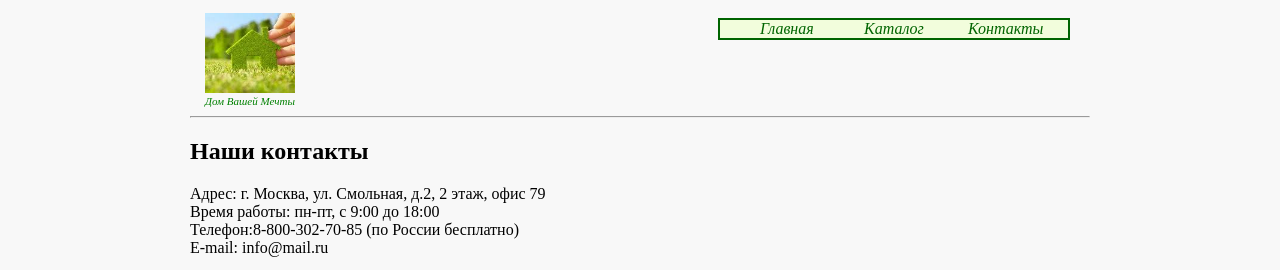
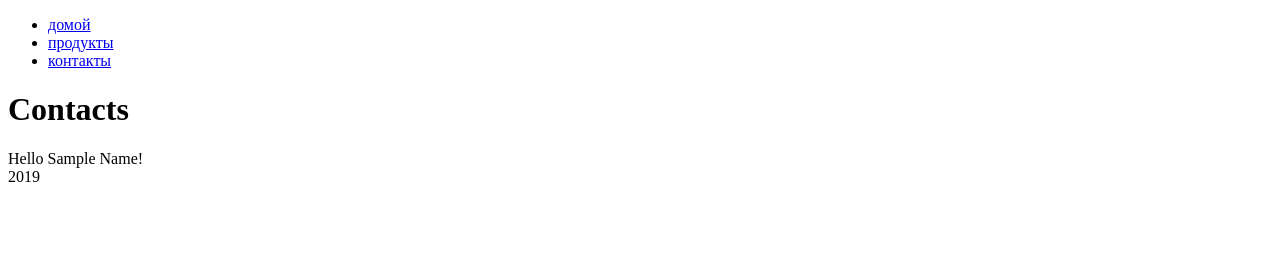
Before and after one commit to KSolovjev/Django, a Django app: template geekshop/mainapp/templates/mainapp/contacts.html in a window 1280 px wide. Shown: the top 270 px of the page. After the commit the page ends 182 px from the top, so only its background shows below. Run offline with Django 3.2, Linux system fonts and the light colour scheme; the template is opened without the code that fills it: most values are stand-ins (such as "Sample title", 1, 10 or a date in 2020).

Commit message:
homework 2

```diff
--- a/geekshop/geekshop/urls.py
+++ b/geekshop/geekshop/urls.py
@@ -18,8 +18,8 @@ from django.contrib import admin
 import mainapp.views as mainapp
 
 urlpatterns = [
-	url(r'', mainapp.main),
-	url(r'^products', mainapp.products),
-	url(r'^contacts', mainapp.contacts),
+	url(r'^products/', mainapp.products, name='products'),
+	url(r'^contacts/', mainapp.contacts, name='contacts'),
     url(r'^admin/', admin.site.urls),
+    url(r'^$', mainapp.main, name='main'),
 ]
--- /dev/null
+++ b/geekshop/mainapp/templates/mainapp/base.html
@@ -0,0 +1,21 @@
+<!DOCTYPE html>
+{% load static %}
+<html lang="en">
+<head>
+    <meta charset="UTF-8">
+    {% block title %}
+    {% endblock %}
+    <link rel="stylesheet" type="text/css" href="{% static 'css/style1.css' %}">
+</head>
+<body>
+<!--<ul class="menu">
+    <li><a href="/" class="active">домой</a></li>
+    <li><a href="/products/">продукты</a></li>
+    <li><a href="/contacts/">контакты</a></li>
+</ul>-->
+{% block content %}
+{% endblock %}
+{% block js %}
+{% endblock %}
+</body>
+</html>
--- a/geekshop/mainapp/templates/mainapp/contacts.html
+++ b/geekshop/mainapp/templates/mainapp/contacts.html
@@ -1,60 +1,27 @@
-<!DOCTYPE html>
-<html>
+<!--<!DOCTYPE html>
+<html lang="en">
 <head>
-	<meta charset="utf-8">
-	<title>Contacts</title>
-	<link rel="stylesheet" type="text/css" href="/static/css/style.css">
+    <meta charset="UTF-8">
+    <title>Contacts</title>
 </head>
 <body>
-	<div class="container">
-		<div class="header">
-			<div class="logo">
-				<img src="static/img/logo1.jpg" alt="logotype" height="80" width="90"><br>
-				<span>Дом Вашей Мечты</span>
-			</div>
-			<ul class="menu">
-				<li><a href="index.html">Главная</a></li>
-				<li><a href="catalog.html">Каталог</a></li>
-				<li><a href="contacts.html">Контакты</a></li>
-			</ul>
-			<!--<table class="tabmenu">
-				<tr>
-					<td><a href="#">Главная</a></td>
-					<td><a href="catalog.html">Каталог</a></td>
-					<td><a href="contacts.html">Контакты</a></td>
-				</tr>
-			</table>-->
-		</div>
-		<hr>
-		<h2>Наши контакты</h2>
-		<p>Адрес: г. Москва, ул. Смольная, д.2, 2 этаж, офис 79<br>Время работы: пн-пт, с 9:00 до 18:00<br>Телефон:8-800-302-70-85 (по России бесплатно)<br>E-mail: info@mail.ru</p>
-		<iframe src="https://www.google.com/maps/embed?pb=!1m18!1m12!1m3!1d1583.929397348004!2d37.49950398582509!3d55.84506412453794!2m3!1f0!2f0!3f0!3m2!1i1024!2i768!4f13.1!3m3!1m2!1s0x46b537e4d07df061%3A0x87160d0a54364a04!2z0KHQvNC-0LvRjNC90LDRjyDRg9C7LiwgMiwg0JzQvtGB0LrQstCwLCAxMjU0OTM!5e0!3m2!1sru!2sru!4v1550188092271" width="100%" height="400" frameborder="2" style="border:1" allowfullscreen></iframe><br>
-		<p>Напишите нам:</p>
-		<form class="feedback" action="">
-			<fieldset>Имя:
-		        <input type="text" placeholder="Ваше имя">
-		        <br> Email:
-		        <input class="email" type="text" placeholder="Ваш электронный адрес">
-		        <br> Телефон:
-		        <input type="text" placeholder="Ваш номер телефона">
-		        <br> Опишите Ваш вопрос:
-		        <br>
-		        <textarea cols="50" rows="5" placeholder="Введите текст сообщения"></textarea>
-		        <!--<input type="text" placeholder="Введите текст сообщения">-->
-		        <br>
-		        <input type="submit" value="Отправить сообщение">
-		        <input type="reset" value="Очистить">
-	    	</fieldset>
-	    </form>
-		<form class="subscribe">
-			<fieldset>
-				Подпишитесь на нашу E-mail рассылку, чтобы быть в курсе всех специальных предложений, проводимых акций и скидках <br>
-				<input type="text" placeholder="Введите ваш адрес электронной почты, E-mail" size="40" name="">
-				<input type="submit" value="Подписаться">
-			</fieldset>
-		</form>
-		<hr>
-		<div class="footer">Все права защищены &copy;&nbsp;2019</div>
-	</div>
+<ul class="menu">
+    <li><a href="/" class="active">домой</a></li>
+    <li><a href="/products/">продукты</a></li>
+    <li><a href="/contacts/">контакты</a></li>
+</ul>
+<h1>Contacts</h1>
 </body>
-</html>
+</html>-->
+{% extends 'mainapp/base.html'%}
+
+{% block title %}
+	<title>Contacts</title>
+{% endblock %}
+
+{% block content %}
+	{% include 'mainapp/includes/inc_menu.html' %}
+	<h1>Contacts</h1>
+	<div>Hello {{ name|title }}!</div>
+	<div>{% now 'Y' %}</div>
+{% endblock %}
--- /dev/null
+++ b/geekshop/mainapp/templates/mainapp/includes/inc_menu.html
@@ -0,0 +1,5 @@
+<ul class="menu">
+    <li><a href="{% url 'main' %}">домой</a></li>
+    <li><a href="{% url 'products' %}">продукты</a></li>
+    <li><a href="{% url 'contacts' %}">контакты</a></li>
+</ul>
--- /dev/null
+++ b/geekshop/static/js/script.js
@@ -0,0 +1 @@
+document.getElementById('root').innerText = 'ROOT';
--- a/geekshop/templates/mainapp/contacts.html
+++ /dev/null
@@ -1,60 +0,0 @@
-<!DOCTYPE html>
-<html>
-<head>
-	<meta charset="utf-8">
-	<title>Contacts</title>
-	<link rel="stylesheet" type="text/css" href="/static/css/style.css">
-</head>
-<body>
-	<div class="container">
-		<div class="header">
-			<div class="logo">
-				<img src="static/img/logo1.jpg" alt="logotype" height="80" width="90"><br>
-				<span>Дом Вашей Мечты</span>
-			</div>
-			<ul class="menu">
-				<li><a href="index.html">Главная</a></li>
-				<li><a href="catalog.html">Каталог</a></li>
-				<li><a href="contacts.html">Контакты</a></li>
-			</ul>
-			<!--<table class="tabmenu">
-				<tr>
-					<td><a href="#">Главная</a></td>
-					<td><a href="catalog.html">Каталог</a></td>
-					<td><a href="contacts.html">Контакты</a></td>
-				</tr>
-			</table>-->
-		</div>
-		<hr>
-		<h2>Наши контакты</h2>
-		<p>Адрес: г. Москва, ул. Смольная, д.2, 2 этаж, офис 79<br>Время работы: пн-пт, с 9:00 до 18:00<br>Телефон:8-800-302-70-85 (по России бесплатно)<br>E-mail: info@mail.ru</p>
-		<iframe src="https://www.google.com/maps/embed?pb=!1m18!1m12!1m3!1d1583.929397348004!2d37.49950398582509!3d55.84506412453794!2m3!1f0!2f0!3f0!3m2!1i1024!2i768!4f13.1!3m3!1m2!1s0x46b537e4d07df061%3A0x87160d0a54364a04!2z0KHQvNC-0LvRjNC90LDRjyDRg9C7LiwgMiwg0JzQvtGB0LrQstCwLCAxMjU0OTM!5e0!3m2!1sru!2sru!4v1550188092271" width="100%" height="400" frameborder="2" style="border:1" allowfullscreen></iframe><br>
-		<p>Напишите нам:</p>
-		<form class="feedback" action="">
-			<fieldset>Имя:
-		        <input type="text" placeholder="Ваше имя">
-		        <br> Email:
-		        <input class="email" type="text" placeholder="Ваш электронный адрес">
-		        <br> Телефон:
-		        <input type="text" placeholder="Ваш номер телефона">
-		        <br> Опишите Ваш вопрос:
-		        <br>
-		        <textarea cols="50" rows="5" placeholder="Введите текст сообщения"></textarea>
-		        <!--<input type="text" placeholder="Введите текст сообщения">-->
-		        <br>
-		        <input type="submit" value="Отправить сообщение">
-		        <input type="reset" value="Очистить">
-	    	</fieldset>
-	    </form>
-		<form class="subscribe">
-			<fieldset>
-				Подпишитесь на нашу E-mail рассылку, чтобы быть в курсе всех специальных предложений, проводимых акций и скидках <br>
-				<input type="text" placeholder="Введите ваш адрес электронной почты, E-mail" size="40" name="">
-				<input type="submit" value="Подписаться">
-			</fieldset>
-		</form>
-		<hr>
-		<div class="footer">Все права защищены &copy;&nbsp;2019</div>
-	</div>
-</body>
-</html>
```
Also changed, not shown: geekshop/mainapp/templates/mainapp/includes/inc_categories_menu.html (added, +12 -0 lines), geekshop/mainapp/templates/mainapp/index.html (+21 -37 lines), geekshop/mainapp/templates/mainapp/products.html (added, +13 -0 lines), geekshop/mainapp/views.py (+11 -3 lines), geekshop/templates/mainapp/index.html (deleted, +0 -37 lines), 2 other files.
